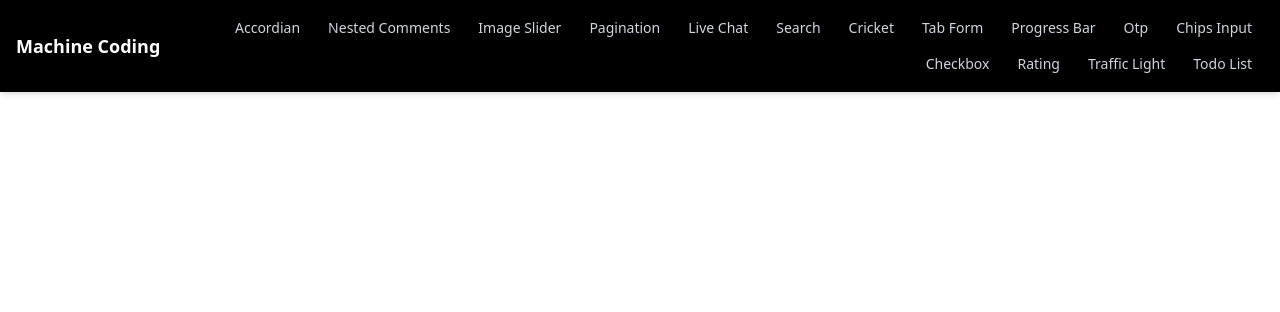
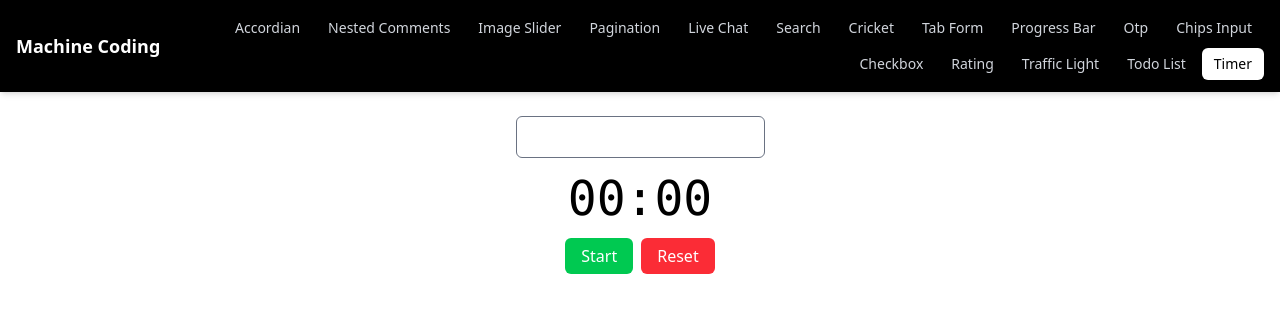
Before and after one commit to Ujjwal426/machine-coding-round, a React (Vite) app: page /timer in a window 1280 px wide. Shown: the top 312 px of the page. Built offline with nearby package versions, Linux system fonts and the light colour scheme.

Commit message:
feat:timer

```diff
--- /dev/null
+++ b/src/Pages/Timer/index.jsx
@@ -0,0 +1,80 @@
+import React, { useEffect, useState } from "react";
+
+const formatTime = (totalSeconds) => {
+  const m = String(Math.floor(totalSeconds / 60)).padStart(2, "0");
+  const s = String(totalSeconds % 60).padStart(2, "0");
+  return `${m}:${s}`;
+};
+
+const Timer = () => {
+  const [inputValue, setInputValue] = useState("");
+  const [time, setTime] = useState(false);
+  const [isRunning, setIsRunning] = useState(false);
+
+  useEffect(() => {
+    if (!isRunning) return;
+
+    if (time === 0) {
+      setIsRunning(false);
+      return;
+    }
+
+    const id = setTimeout(() => setTime((prev) => prev - 1), 1000);
+    return () => clearInterval(id);
+  }, [isRunning, time]);
+
+  const handleStart = () => {
+    if (time === 0) {
+      if (Number(inputValue) <= 0) return;
+      setTime(Number(inputValue));
+    }
+    setIsRunning(true);
+  };
+
+  const handleReset = () => {
+    setIsRunning(false);
+    setTime(0);
+    setInputValue("");
+  };
+
+  return (
+    <div className="flex flex-col items-center gap-4 mt-6">
+      <input
+        type="number"
+        className="border border-gray-500 p-2 rounded-md"
+        value={inputValue}
+        disabled={time > 0}
+        onChange={(e) => setInputValue(e.target.value)}
+      />
+
+      <div className="text-5xl font-mono">{formatTime(time)}</div>
+
+      <div className="flex gap-2 items-center">
+        {isRunning ? (
+          <button
+            className="px-4 py-1.5 rounded-md text-white bg-yellow-500 cursor-pointer"
+            onClick={() => setIsRunning(false)}
+          >
+            Pause
+          </button>
+        ) : (
+          <button
+            className="px-4 py-1.5 rounded-md text-white bg-green-500 cursor-pointer"
+            onClick={handleStart}
+          >
+            {time > 0 ? "Resume" : "Start"}
+          </button>
+        )}
+
+        <button
+          className="px-4 py-1.5 rounded-md text-white bg-red-500 cursor-pointer"
+          onClick={handleReset}
+        >
+          Reset
+        </button>
+      </div>
+    </div>
+  );
+};
+
+export default Timer;
--- a/src/Pages/index.js
+++ b/src/Pages/index.js
@@ -14,6 +14,7 @@ import NestedCheckbox from "./NestedCheckbox";
 import StarRatingPage from "./StarRatingPage";
 import TrafficLight from "./TrafficLight";
 import TodoList from "./TodoList";
+import Timer from "./Timer";
 
 export {
   Home,
@@ -32,4 +33,5 @@ export {
   StarRatingPage,
   TrafficLight,
   TodoList,
+  Timer,
 };
--- a/src/routes.jsx
+++ b/src/routes.jsx
@@ -14,6 +14,7 @@ import {
   StarRatingPage,
   TrafficLight,
   TodoList,
+  Timer,
 } from "./Pages";
 
 // Add a new machine coding page here: it gets a route and a navbar link.
@@ -37,4 +38,5 @@ export const routes = [
   { path: "/star-rating", label: "Rating", element: <StarRatingPage /> },
   { path: "/traffic-light", label: "Traffic Light", element: <TrafficLight /> },
   { path: "/todo-list", label: "Todo List", element: <TodoList /> },
+  { path: "/timer", label: "Timer", element: <Timer /> },
 ];
```
